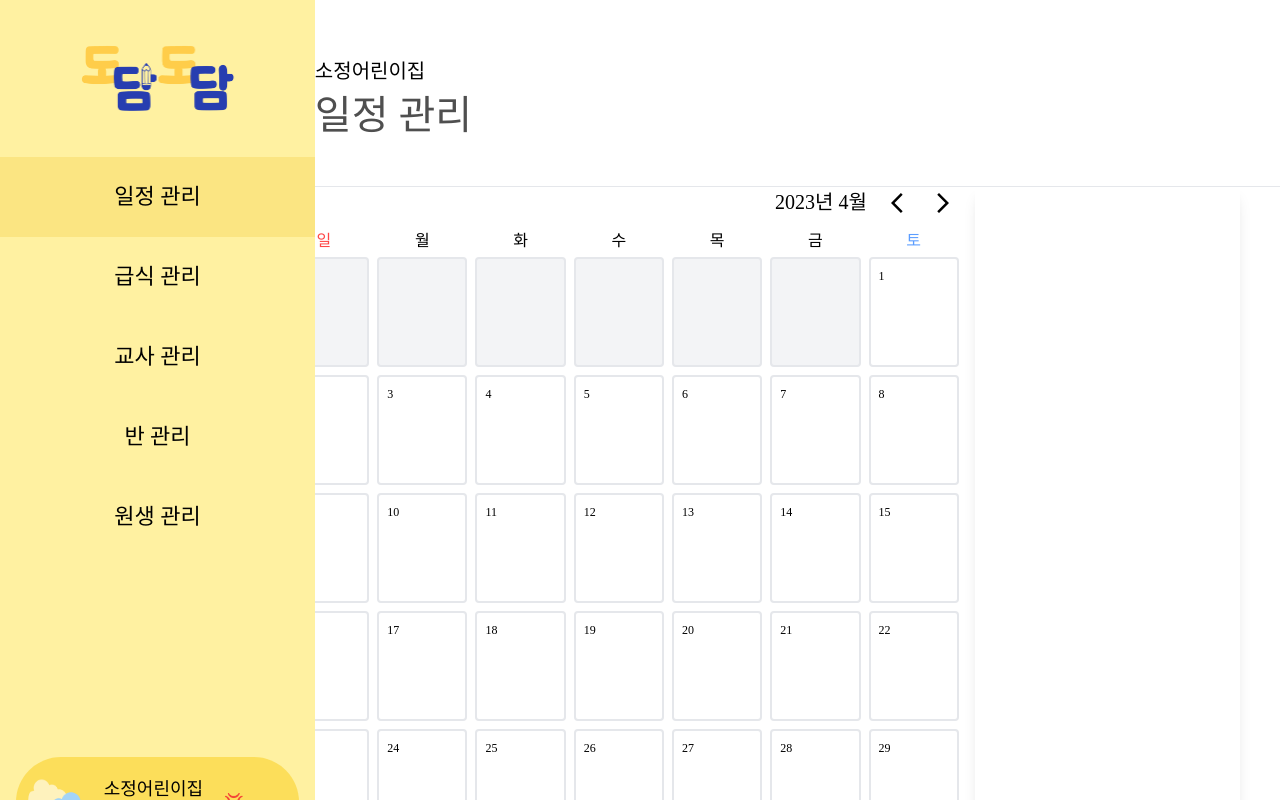
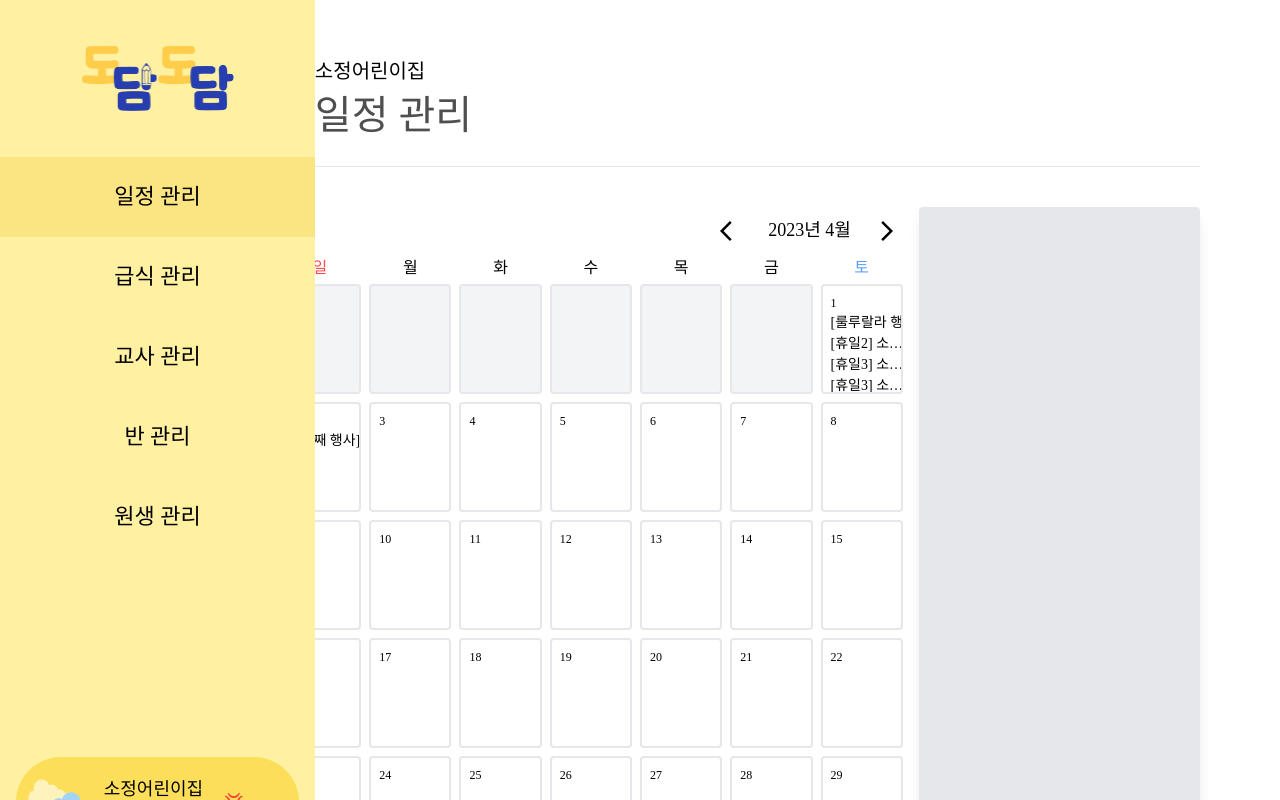
Before and after one commit to OH-Neuri/SSAFY202-DODAMDODAM, a Next.js app in the folder frontend/dodamdodam/: page /calendar in a window 1280 px wide. Shown: the top 800 px of the page. Built offline with nearby package versions, Linux system fonts and the light colour scheme; a web font is replaced by a local one.

Commit message:
Feat: 일정 CRUD 이벤트 구현 중

```diff
--- a/frontend/dodamdodam/src/components/calendar/oneDay.tsx
+++ b/frontend/dodamdodam/src/components/calendar/oneDay.tsx
@@ -1,3 +1,4 @@
+import { oneSceduleType } from "@/types/calendarType";
 import React from "react";
 
 export default function OneDay(props: {
@@ -5,15 +6,27 @@ export default function OneDay(props: {
   year: number;
   month: number;
   setChoiceDay: any;
+  scheduleList: oneSceduleType[] | null;
 }) {
-  const { today, year, month, setChoiceDay } = props;
+  const { today, year, month, setChoiceDay, scheduleList } = props;
   const lastDate = new Date(year, month, 0).getDate();
 
   return (
-    <div onClick={() => setChoiceDay(today)} className="cursor-pointer">
+    <div onClick={() => setChoiceDay(today, month)} className="cursor-pointer">
       {today > 0 && today <= lastDate ? (
-        <div className="border-solid border-2 border-gray-200 rounded h-[110px] m-1">
+        <div className="border-solid border-2 border-gray-200 rounded h-[110px] m-1 overflow-hidden">
           <div className="ml-2 mt-2 font-preM text-[12px]">{today}</div>
+          {scheduleList
+            ? scheduleList.map((item, idx) => {
+                return (
+                  <div className="flex ml-2 text-[14px] truncate" key={idx}>
+                    <div className="font-preM">[{item.type}]</div>
+                    &nbsp;
+                    <div className="truncate">{item.content}</div>
+                  </div>
+                );
+              })
+            : null}
         </div>
       ) : (
         <div className="border-solid border-2 border-gray-200 bg-gray-100 rounded h-[110px] m-1"></div>
--- a/frontend/dodamdodam/src/components/common/pageHeader.tsx
+++ b/frontend/dodamdodam/src/components/common/pageHeader.tsx
@@ -5,13 +5,13 @@ export default function PageHeader(props: { name: string }) {
 
   return (
     <>
-    <div className="flex m-10">
-      <div className="flex flex-col justify-center ml-3">
-        <div className="text-[20px]">소정어린이집</div>
-        <div className="text-[40px] font-preB text-[#4F4F4F]">{name}</div>
+      <div className="flex flex-col mt-10 mb-10 ml-10">
+        <div className="flex flex-col justify-center ml-3">
+          <div className="text-[20px]">소정어린이집</div>
+          <div className="text-[40px] font-preB text-[#4F4F4F]">{name}</div>
+        </div>
+        <hr className="mt-[20px]" />
       </div>
-    </div>
-    <hr />
     </>
   );
 }
--- a/frontend/dodamdodam/src/pages/calendar/index.tsx
+++ b/frontend/dodamdodam/src/pages/calendar/index.tsx
@@ -5,6 +5,11 @@ import { calendarMonthType } from "@/types/calendarType";
 import ArrowBackIosIcon from "@mui/icons-material/ArrowBackIos";
 import ArrowForwardIosIcon from "@mui/icons-material/ArrowForwardIos";
 import PageHeader from "@/components/common/pageHeader";
+import Button from "@mui/material/Button";
+import IconButton from "@mui/material/IconButton";
+import DeleteIcon from "@mui/icons-material/Delete";
+import TextField from "@mui/material/TextField";
+import MenuItem from "@mui/material/MenuItem";
 
 export default function index() {
   // 현재 년, 월 초기에 저장.
@@ -12,18 +17,124 @@ export default function index() {
   const [thisMonth, setThisMonth] = useState<calendarMonthType>({
     year: today.getFullYear(),
     month: today.getMonth() + 1,
-    result: [], // 데이터 받아와서 해당 월의 일정관리
+    dateNumber: [1, 2],
+    schedule: {
+      "1": [
+        {
+          type: "룰루랄라 행사",
+          content: "소풍 가는 날 홀룰루룰ㄹ로로로로롤",
+        },
+        {
+          type: "휴일2",
+          content: "소풍 가는 날",
+        },
+        {
+          type: "휴일3",
+          content: "소풍 가는 날",
+        },
+        {
+          type: "휴일3",
+          content: "소풍 가는 날",
+        },
+        {
+          type: "휴일3",
+          content: "소풍 가는 날",
+        },
+        {
+          type: "휴일3",
+          content: "소풍 가는 날",
+        },
+        {
+          type: "휴일3",
+          content: "소풍 가는 날",
+        },
+        {
+          type: "휴일3",
+          content: "소풍 가는 날",
+        },
+        {
+          type: "휴일3",
+          content: "소풍 가는 날",
+        },
+        {
+          type: "휴일3",
+          content: "소풍 가는 날",
+        },
+        {
+          type: "휴일3",
+          content: "소풍 가는 날",
+        },
+        {
+          type: "휴일3",
+          content: "소풍 가는 날",
+        },
+        {
+          type: "휴일3",
+          content: "소풍 가는 날",
+        },
+        {
+          type: "휴일3",
+          content: "소풍 가는 날",
+        },
+        {
+          type: "휴일3",
+          content: "소풍 가는 날",
+        },
+        {
+          type: "휴일3",
+          content: "소풍 가는 날",
+        },
+        {
+          type: "휴일3",
+          content: "소풍 가는 날",
+        },
+        {
+          type: "휴일3",
+          content: "소풍 가는 날",
+        },
+        {
+          type: "휴일3",
+          content: "소풍 가는 날",
+        },
+        {
+          type: "휴일3",
+          content: "소풍 가는 날",
+        },
+        {
+          type: "휴일3",
+          content: "소풍 가는 날",
+        },
+        {
+          type: "휴일3",
+          content: "소풍 가는 날",
+        },
+        {
+          type: "휴일3",
+          content: "소풍 가는 날",
+        },
+        {
+          type: "휴일3",
+          content: "소풍 가는 날",
+        },
+      ],
+      "2": [
+        {
+          type: "2번째 행사",
+          content: "랄랄랄랄루",
+        },
+      ],
+    },
   });
 
   // 요일
   const week = ["월", "화", "수", "목", "금"];
 
-  // 월이 바뀌었을 때 캘린더 변경
+  // 월이 바뀌었을 때 캘린더 변경 및 API 통신해서 다시 가져오기
   useEffect(() => {
     calendarPush();
   }, [thisMonth]);
 
-  // Arrow 눌렀을 때 월/년 이동
+  // Arrow 눌렀을 때 월/년 이동 -> 통신 추가
   const changeMonth = (st: boolean) => {
     // 다음 월
     if (st) {
@@ -31,13 +142,15 @@ export default function index() {
         setThisMonth({
           year: thisMonth.year + 1,
           month: 1,
-          result: [],
+          dateNumber: [],
+          schedule: {},
         });
       } else {
         setThisMonth({
           year: thisMonth.year,
           month: thisMonth.month + 1,
-          result: [],
+          dateNumber: [],
+          schedule: {},
         });
       }
     }
@@ -48,13 +161,15 @@ export default function index() {
         setThisMonth({
           year: thisMonth.year - 1,
           month: 12,
-          result: [],
+          dateNumber: [],
+          schedule: {},
         });
       } else {
         setThisMonth({
           year: thisMonth.year,
           month: thisMonth.month - 1,
-          result: [],
+          dateNumber: [],
+          schedule: {},
         });
       }
     }
@@ -72,7 +187,7 @@ export default function index() {
       x = 4; // 4주
     } else if (
       (lastDate === 30 && firstWeek === 6) ||
-      (lastDate === 31 && firstWeek > 5)
+      (lastDate === 31 && firstWeek >= 5)
     ) {
       x = 6; // 6주
     }
@@ -85,7 +200,14 @@ export default function index() {
             month={thisMonth.month}
             today={day}
             key={day}
-            setChoiceDay={setChoiceDay}
+            setChoiceDay={setCRUD}
+            scheduleList={
+              day > 0 &&
+              day <= lastDate &&
+              thisMonth.dateNumber.indexOf(day) !== -1
+                ? thisMonth.schedule[day]
+                : null
+            }
           ></OneDay>
         );
         day = day + 1;
@@ -96,6 +218,29 @@ export default function index() {
 
   // 일정 CRUD state
   const [choiceDay, setChoiceDay] = useState<number>(0);
+  const [choiceMonth, setChoiceMonth] = useState<number>(0);
+  const setCRUD = (day: number, month: number) => {
+    setChoiceDay(day);
+    setChoiceMonth(month);
+  };
+
+  // 일정 추가
+  const [addType, setAddType] = useState<string>("");
+  const [addContent, setaddContent] = useState<string>("");
+  const typeList = [
+    {
+      value: 0,
+      label: "행사",
+    },
+    {
+      value: 1,
+      label: "미술",
+    },
+    {
+      value: 2,
+      label: "룰루랄랄랄ㄹ랄ㄹ랄ㄹ라",
+    },
+  ];
 
   return (
     <div className="grid grid-cols-7">
@@ -104,26 +249,25 @@ export default function index() {
       </div>
       <div></div>
       {/* 본문 내용 */}
-      <div className="col-span-6 pl-20 pt-4">
+      <div className="col-span-6 px-20 pt-4">
         {/* 페이지 헤더 */}
         <PageHeader name={"일정 관리"} />
 
         <div className="grid grid-cols-10">
           {/* 왼쪽 내용 */}
           <div className="col-span-7">
-            <div className="flex justify-end items-center pr-[20px]">
-              <div className="font-preM text-[20px]">
-                {thisMonth.year}년 {thisMonth.month}월
-              </div>
-              {/* Arrow */}
-              &nbsp;&nbsp;&nbsp;&nbsp;&nbsp;&nbsp;
+            <div className="flex justify-end items-center pr-[20px] mt-[10px]">
               <div
                 className="cursor-pointer"
                 onClick={() => changeMonth(false)}
               >
                 <ArrowBackIosIcon />
               </div>
-              &nbsp;&nbsp;&nbsp;&nbsp;
+              &nbsp;&nbsp;&nbsp;&nbsp;&nbsp;&nbsp;
+              <div className="font-preM text-[18px]">
+                {thisMonth.year}년 {thisMonth.month}월
+              </div>
+              &nbsp;&nbsp;&nbsp;&nbsp;&nbsp;&nbsp;
               <div className="cursor-pointer" onClick={() => changeMonth(true)}>
                 <ArrowForwardIosIcon />
               </div>
@@ -151,13 +295,85 @@ export default function index() {
             </div>
           </div>
 
-          <div className="col-span-3 h-[700px] flex flex-col items-center rounded shadow-lg p-10 mr-10 mb-10">
-            {choiceDay > 0 &&
-            choiceDay <=
-              new Date(thisMonth.year, thisMonth.month, 0).getDate() ? (
-              <div>{choiceDay}일 일정 관리하기</div>
-            ) : null}
-          </div>
+          {/* 일정 CRUD */}
+          {choiceDay > 0 &&
+          choiceDay <=
+            new Date(thisMonth.year, thisMonth.month, 0).getDate() ? (
+            <div className="col-span-3 h-[700px] flex flex-col items-center rounded shadow-lg p-10">
+              {/* 타이틀 */}
+              <div className="text-[25px] font-preM ">
+                {choiceMonth}/{choiceDay} 일정 관리하기
+              </div>
+
+              {/* 일정 분류 수정 */}
+              <div className="flex justify-end w-full mt-[15px]">
+                <Button
+                  variant="contained"
+                  color="secondary"
+                  className="font-preM text-[13px]"
+                  size="small"
+                >
+                  일정 분류 수정
+                </Button>
+              </div>
+
+              <hr className="w-full mt-[10px]" />
+
+              {/* 일정 추가 */}
+              <div className="flex mt-[10px] w-full">
+                <TextField
+                  size="small"
+                  id="outlined-select-currency"
+                  select
+                  defaultValue="분류 선택"
+                >
+                  {typeList.map((option) => (
+                    <MenuItem
+                      className="font-preL text-[13px]"
+                      key={option.value}
+                      value={option.value}
+                    >
+                      {option.label}
+                    </MenuItem>
+                  ))}
+                </TextField>
+                <TextField
+                  size="small"
+                  id="outlined-basic"
+                  label="새로운 일정 추가"
+                  variant="outlined"
+                />
+              </div>
+
+              {/* 일정 내용 */}
+              <div className="w-full h-full mt-[20px] overflow-y-scroll [&::-webkit-scrollbar]:w-[10px] [&::-webkit-scrollbar-thumb]:bg-[#D5D5D5] [&::-webkit-scrollbar-thumb]:rounded-[10px] [&::-webkit-scrollbar-track]:hidden">
+                {thisMonth.dateNumber.indexOf(choiceDay) !== -1 &&
+                  thisMonth.schedule[choiceDay].map((item, idx) => {
+                    return (
+                      <div
+                        className="grid grid-cols-10 text-[16px] flex items-center rounded-lg bg-blue-100 mb-[10px] p-2"
+                        key={idx}
+                      >
+                        {/* 행사 내용 */}
+                        <div className="col-span-7 flex truncate">
+                          <div className="font-preM">[{item.type}] &nbsp;</div>
+                          <div className="truncate">{item.content}</div>
+                        </div>
+
+                        {/* 삭제 */}
+                        <div className="col-span-3 flex justify-end">
+                          <IconButton color="secondary">
+                            <DeleteIcon />
+                          </IconButton>
+                        </div>
+                      </div>
+                    );
+                  })}
+              </div>
+            </div>
+          ) : (
+            <div className="col-span-3 h-[700px] flex flex-col bg-gray-200 items-center rounded shadow-lg p-10"></div>
+          )}
         </div>
       </div>
     </div>
```
Also changed, not shown: frontend/dodamdodam/src/theme/theme.ts (+8 -5 lines), frontend/dodamdodam/src/types/calendarType.ts (+9 -6 lines), frontend/dodamdodam/src/components/calendar/calendarModal.tsx (added).
